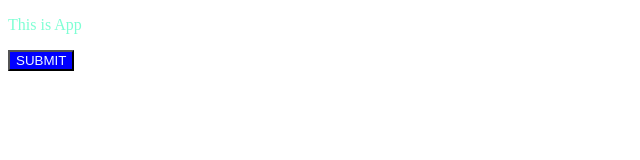
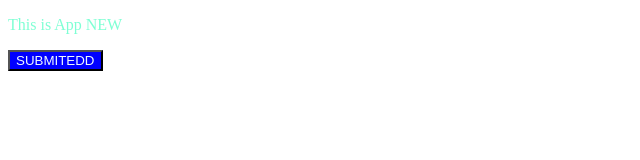
Before and after one commit to Vanduc1603/git-tutorial, a plain HTML site: page index.html in a window 1280 px wide. Shown: the whole page, without its empty margins (0-640 px from the left). Drawn offline with Linux system fonts and the light colour scheme.

Commit message:
update index html file

```diff
--- a/index.html
+++ b/index.html
@@ -11,8 +11,8 @@
 </head>
 
 <body>
-    <p>This is App</p>
-    <button>SUBMIT</button>
+    <p>This is App NEW</p>
+    <button>SUBMITEDD</button>
 </body>
 
 </html>
```
